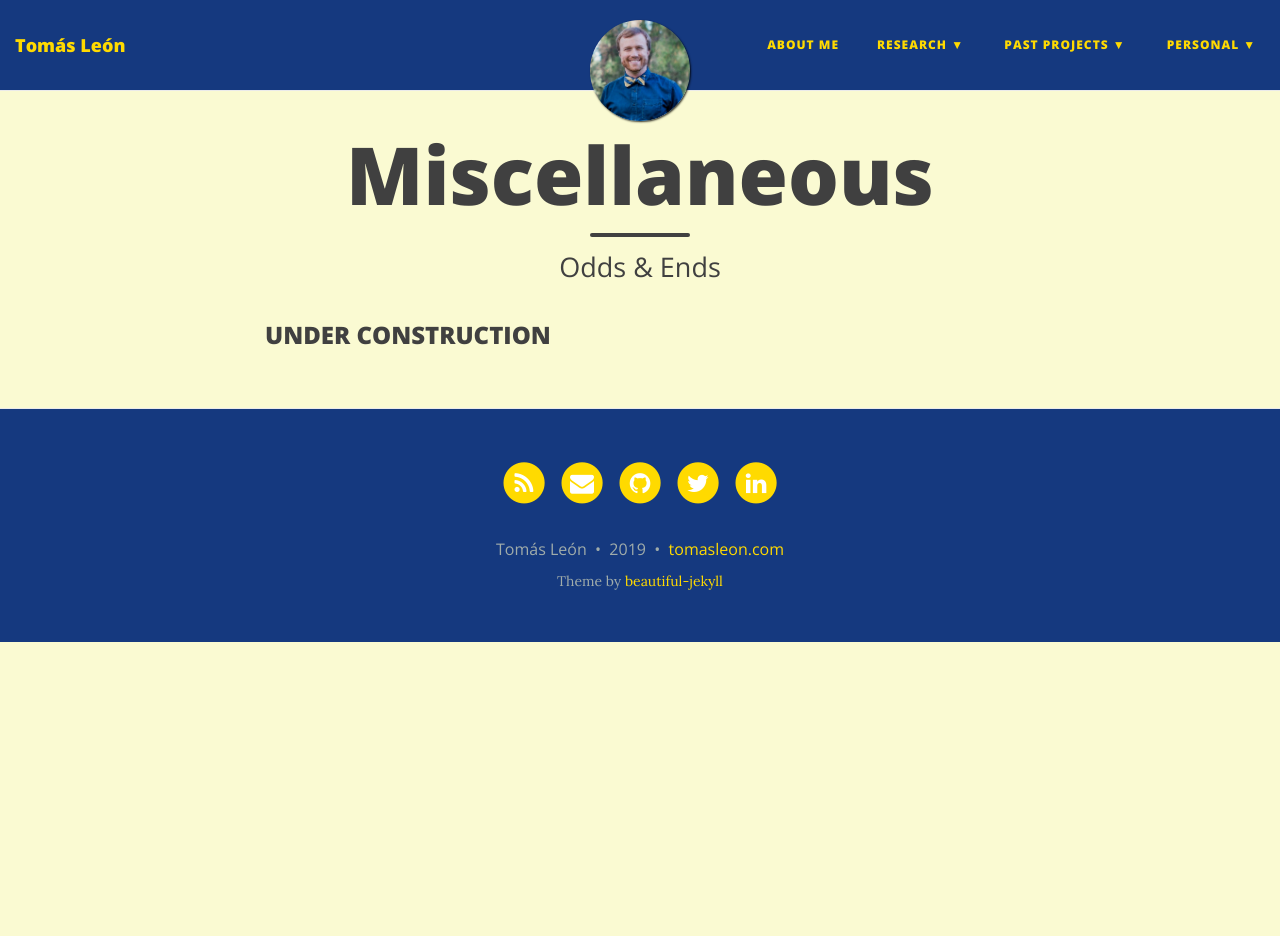
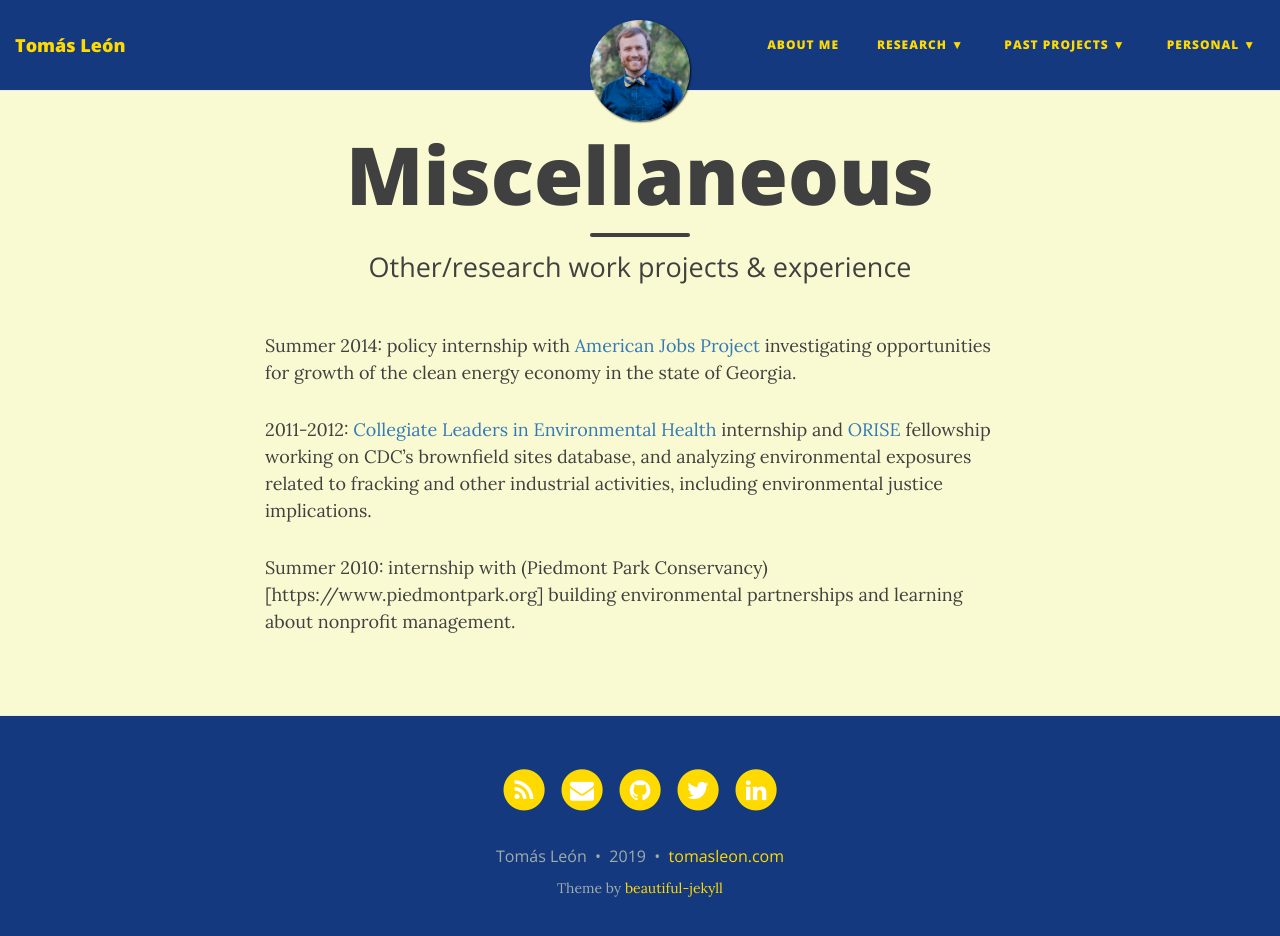
Before and after one commit to tomasleon/tomasleon.github.io, a Jekyll site: the page built from misc.md, in a window 1280 px wide and 949 px high. Shown: the top 936 px of the window. Built offline with Jekyll 4.4.1, drawn with Linux system fonts in a browser that asks for light colours; nearby versions of some CDN libraries.

Commit message:
Update misc.md

```diff
--- a/misc.md
+++ b/misc.md
@@ -1,7 +1,11 @@
 ---
 layout: page
 title: Miscellaneous
-subtitle: Odds & Ends
+subtitle: Other/research work projects & experience
 ---
 
-### UNDER CONSTRUCTION
+Summer 2014: policy internship with [American Jobs Project](http://americanjobsproject.us) investigating opportunities for growth of the clean energy economy in the state of Georgia.
+
+2011-2012: [Collegiate Leaders in Environmental Health](https://www.cdc.gov/nceh/summerinternships/cleh.htm) internship and [ORISE](https://orise.orau.gov) fellowship working on CDC's brownfield sites database, and analyzing environmental exposures related to fracking and other industrial activities, including environmental justice implications.
+
+Summer 2010: internship with (Piedmont Park Conservancy)[https://www.piedmontpark.org] building environmental partnerships and learning about nonprofit management.
```
